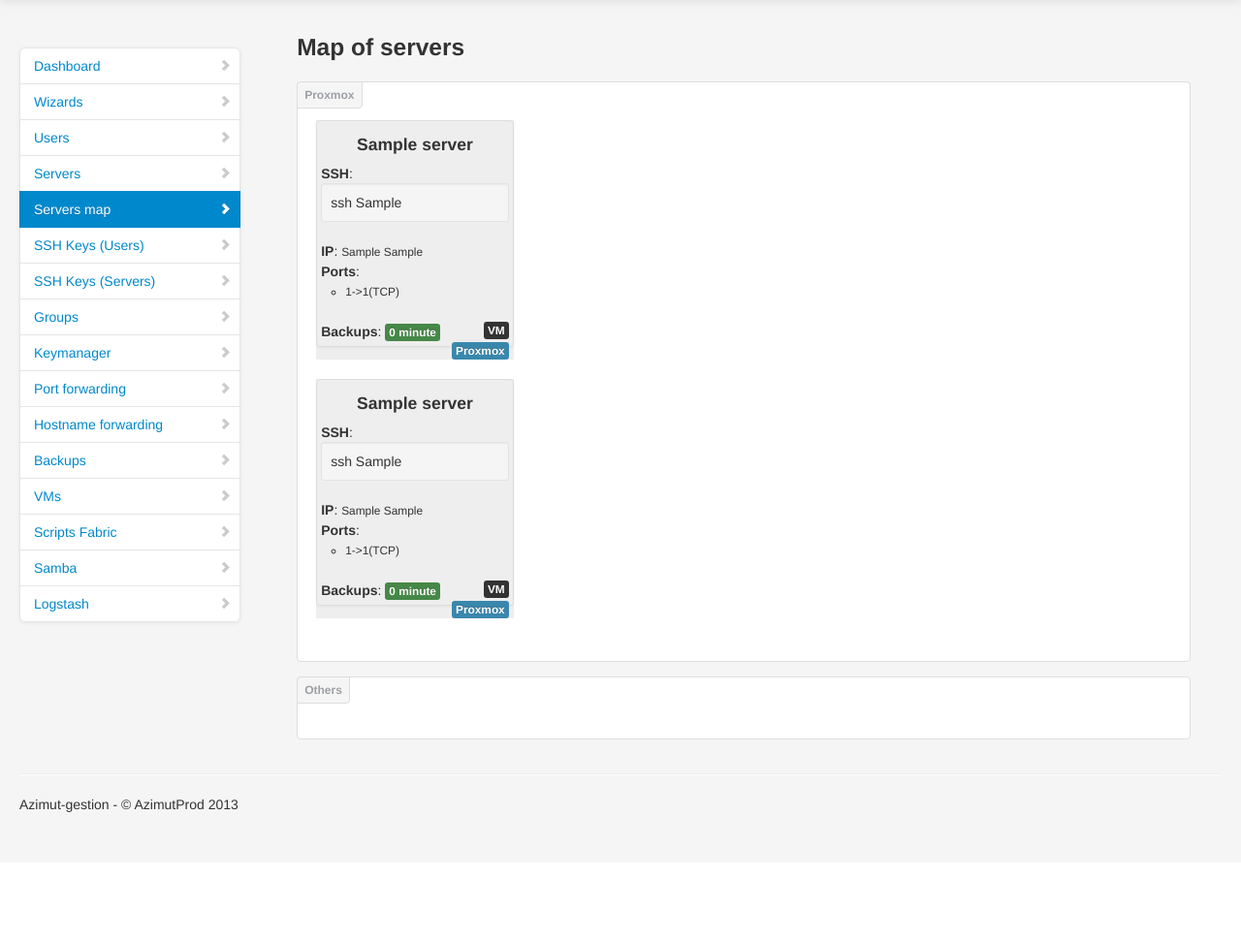
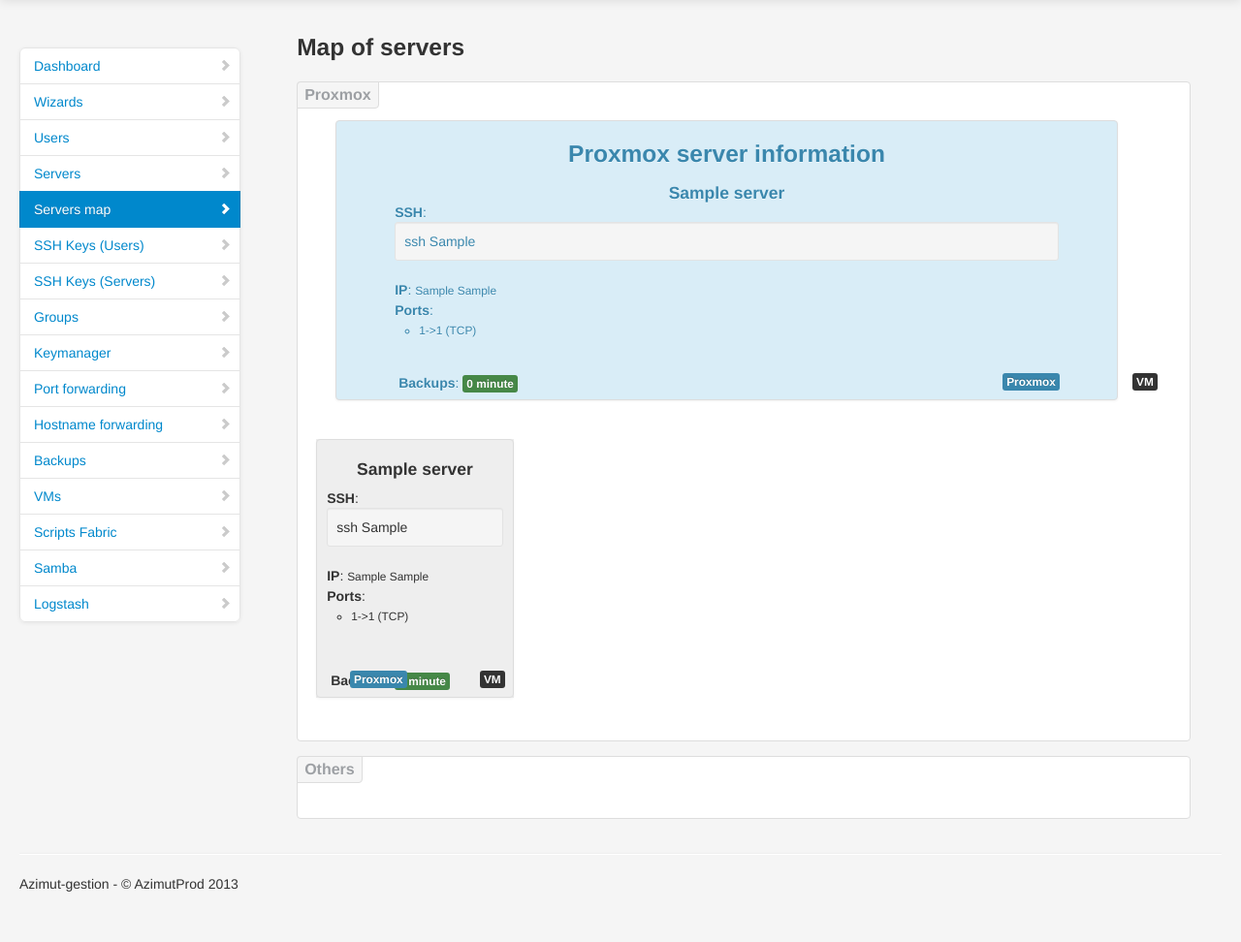
Before and after one commit to epfl-lts2/azimut-gestion, a Django app: page /servers/map in a window 1280 px wide. Shown: the part 41-1013 px from the top of the page at 97% size. Before the commit the page ends 879 px from the top, so only its background shows below. Run offline with Django 3.2, Linux system fonts and the light colour scheme; a user stored in the database is signed in; tables that the repository leaves empty hold one stand-in row (values such as "Sample post"); parts of the project's set-up code (start-up, migrations or seed data) failed here and were passed over; some libraries are stand-ins or nearby versions.

Commit message:
Change map server design to improve it and put the proxmox server information in a more readable display

```diff
--- a/media/theme/assets/styles.css
+++ b/media/theme/assets/styles.css
@@ -232,7 +232,7 @@ body {
   top: -1px;
   left: -1px;
   padding: 3px 7px;
-  font-size: 12px;
+  font-size: 16px;
   font-weight: bold;
   background-color: #f5f5f5;
   border: 1px solid #ddd;
@@ -249,7 +249,7 @@ body {
   top: -1px;
   left: -1px;
   padding: 3px 7px;
-  font-size: 12px;
+  font-size: 16px;
   font-weight: bold;
   background-color: #f5f5f5;
   border: 1px solid #ddd;
--- a/servers/templates/servers/_map_server.html
+++ b/servers/templates/servers/_map_server.html
@@ -1,10 +1,19 @@
 {% load i18n %}
+
+{% if isProxmoxDesign %}
+<li class="span11" style="margin-left: 20px; margin-right: 10px;">
+    <div class="thumbnail alert alert-info" href="#" style="padding-left:60px; padding-right:60px; padding-bottom:20px;  position:relative;">
+{% else %}
 <li class="span3" style="margin-left: 0px; margin-right: 10px;  background-color: #eee;">
-    <div class="thumbnail" href="#">
+    <div class="thumbnail" href="#" style="min-height:245px; position:relative; padding:10px">
+{% endif %}
 
-
-
-        <center><h4>{{s.name}}</h4></center>
+        <center>
+            {% if isProxmoxDesign %}
+                <h3>{% trans "Proxmox server information" %}</h3>
+            {% endif %}
+            <h4>{{s.name}}</h4>
+        </center>
 
         {% if s.ssh_connection_string_from_backup %}<b>{% trans "SSH" %}</b>: <div class="well well-small">ssh {{s.ssh_connection_string_from_backup}}</div>{% endif %}
         <b>{% trans "IP" %}</b>: <small>{{s.external_ip|default:""}} {{s.internal_ip|default:""}}</small><br />
@@ -14,14 +23,15 @@
                 <small>
                     <ul>
                         {% for port in s.portsforwared.all %}
-                            <li>{{port.port_from}}->{{port.port_to}}({{port.get_protocol_display}})</li>
+                            <li>{{port.port_from}}->{{port.port_to}} ({{port.get_protocol_display}})</li>
                         {% endfor %}
                     </ul>
                 </small>
             <br />
         {% endif %}
-
+        <div style="position: absolute;bottom: 27px; width:100%;">
             {% if s.backups_of_the_server.count %}
+                <span style="position: absolute; left:4px;">
                     <b>{% trans "Backups" %}</b>:
                     <small>
 
@@ -47,16 +57,17 @@
                         {% endfor %}
 
                     </small>
+                </span>
             {% endif %}
 
             {% if s.is_vm %}
-            <span class="label label-inverse" style="float: right;">VM</span>
+                <span class="label label-inverse" style="position: absolute; right:18px;">VM</span>
             {% endif %}
 
             {% if s.is_proxmox %}
-            <span class="label label-info" style="float: right;">Proxmox</span>
+                <span class="label label-info" style="position: absolute; right:119px;">Proxmox</span>
             {% endif %}
-
+        </div>
         <br />
 
     </div>
--- a/servers/templates/servers/map.html
+++ b/servers/templates/servers/map.html
@@ -3,7 +3,7 @@
 {% load bootstrap_toolkit %}
 
 
-{% block title %}Servers map{% endblock %}
+{% block title %}{% trans "Servers map" %}{% endblock %}
 
 {% block content %}
 
@@ -18,7 +18,7 @@
 
             <ul class="thumbnails">
 
-                {% include "servers/_map_server.html" with s=s only %}
+                {% include "servers/_map_server.html" with s=s isProxmoxDesign=True only %}
 
                 <li style="clear: both; margin-left: 0px;"></li>
 
```
Lines whose indentation alone changed are shown as unchanged.
